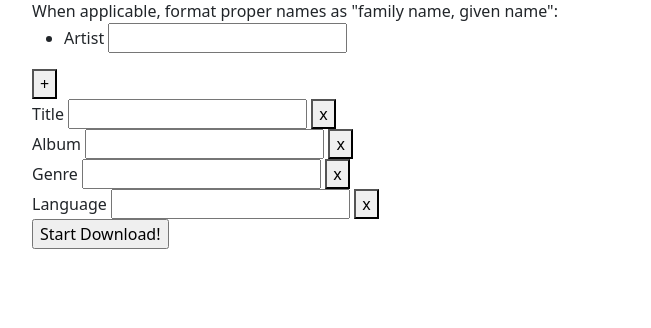
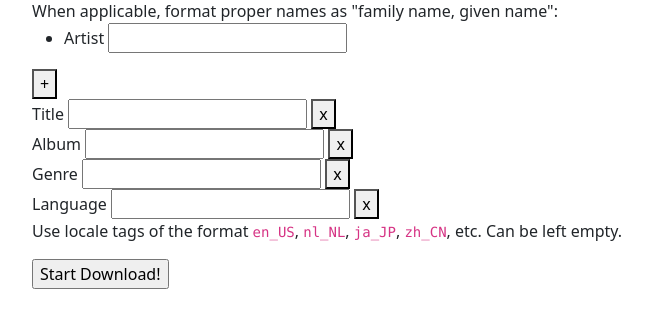
Before and after one commit to Wicloz/AudioTube, a Flask app: template templates/editor.html in a window 1280 px wide. Shown: the part 123-451 px from the top of the page, without its empty margins (50-701 px from the left). Run offline with Flask 2, Linux system fonts and the light colour scheme; the template is opened without the code that fills it: values that come from a table or form of the project are taken from there, others are empty.

Commit message:
Add explanation for language field.

```diff
--- a/templates/editor.html
+++ b/templates/editor.html
@@ -49,6 +49,11 @@
       {% if form.language.errors %}
         {{ form.language.errors }}
       {% endif %}
+      <p>
+        Use locale tags of the format
+        <code>en_US</code>, <code>nl_NL</code>, <code>ja_JP</code>, <code>zh_CN</code>, etc.
+        Can be left empty.
+      </p>
     </div>
     {{ form.submit() }}
   </form>
```
